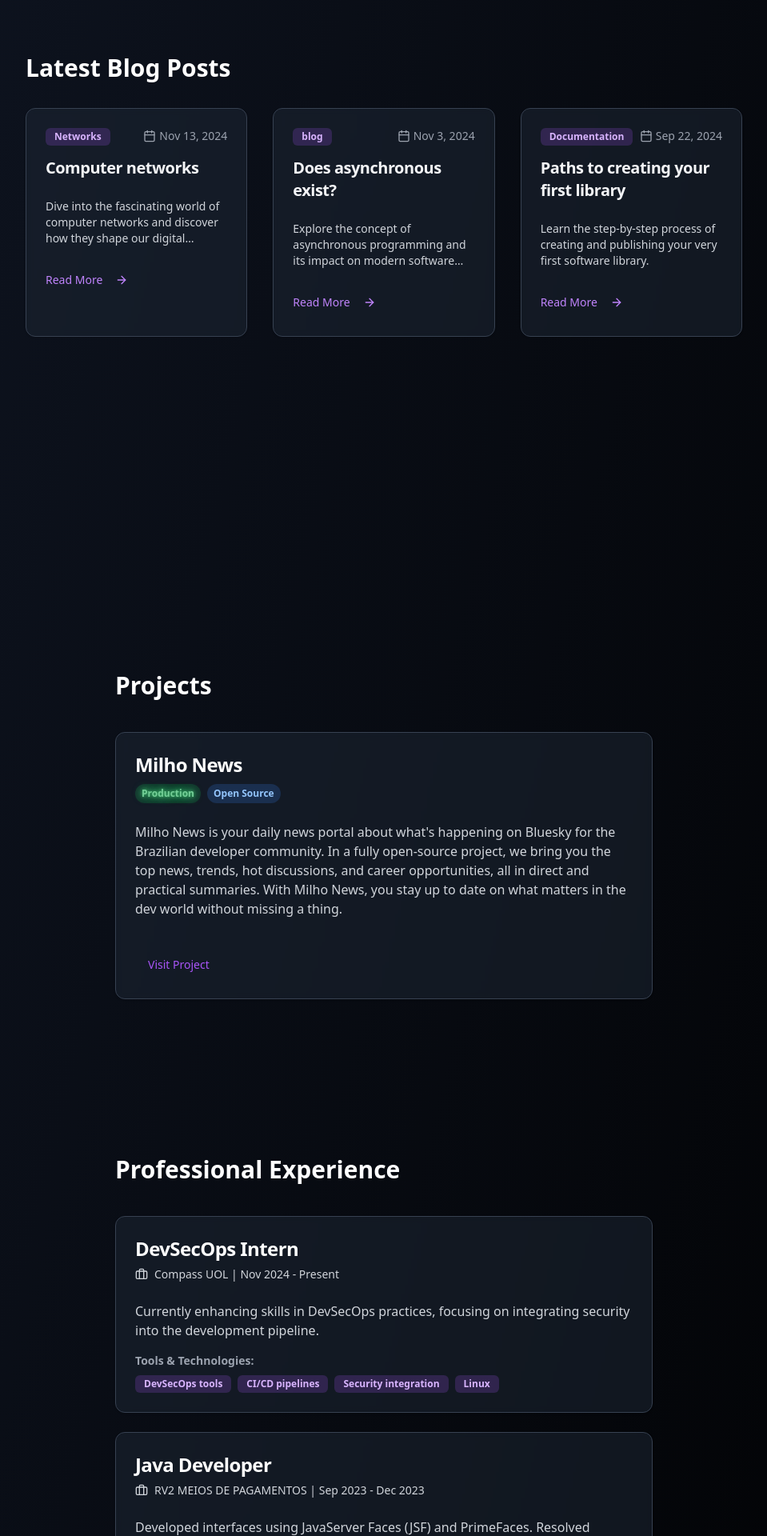
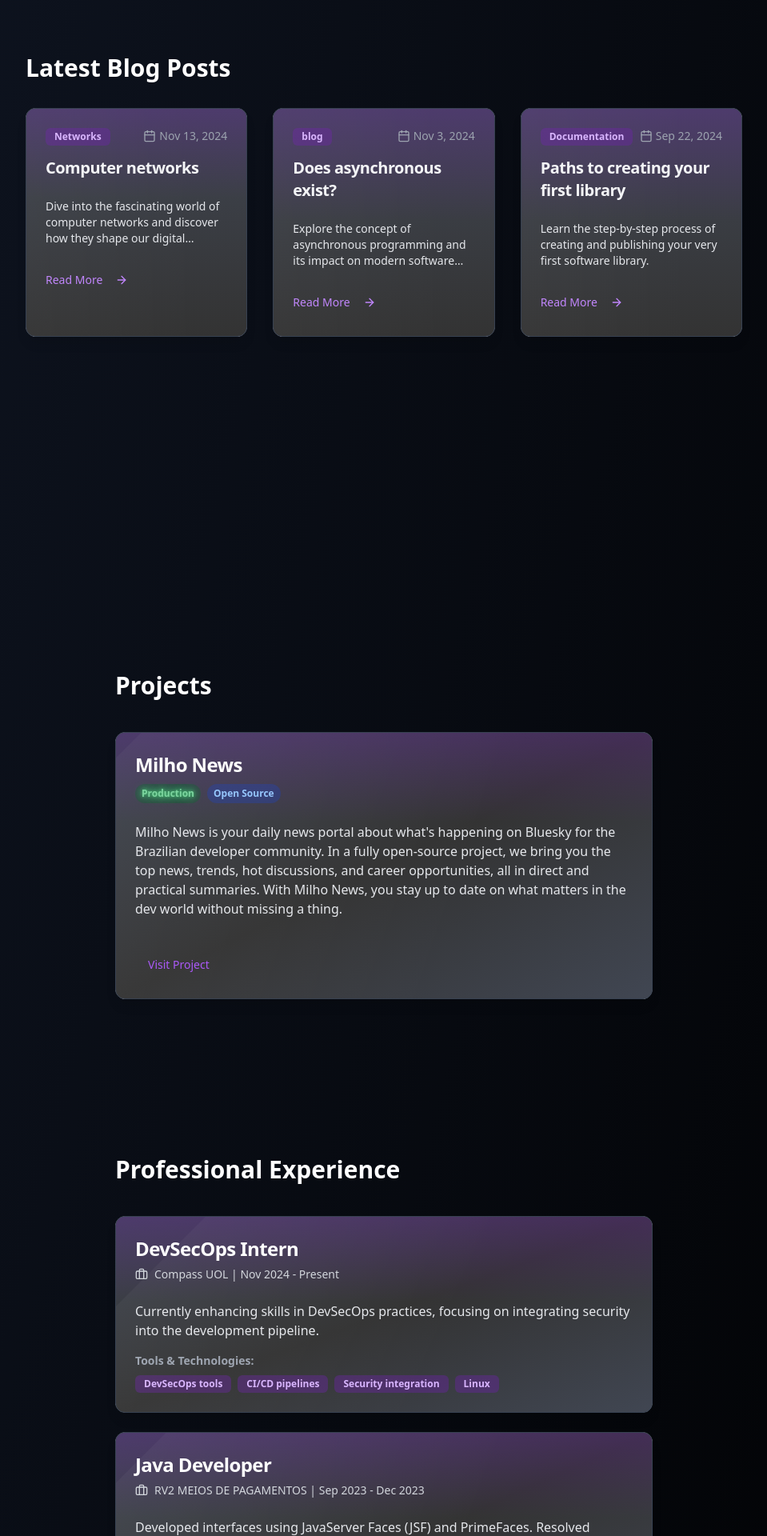
Before and after one commit to MarlonJerold/meusite, a Next.js app: page / in a window 1280 px wide. Shown: the part 1820-3740 px from the top of the page at 80% size, without its empty margins (160-1119 px from the left). Built offline with nearby package versions, Linux system fonts and the light colour scheme.

Commit message:
afrecuraram

```diff
--- a/components/developer-site.tsx
+++ b/components/developer-site.tsx
@@ -169,10 +169,10 @@ export function DeveloperSiteComponent() {
               <div className="grid gap-8 md:grid-cols-2 lg:grid-cols-3">
                 {blogPosts.map((post, index) => (
                     <Card key={index}
-                          className="bg-gray-800/50 border-gray-700 hover:border-purple-500 transition-all duration-300 backdrop-blur-sm">
-                      <CardHeader>
+                          className="bg-gradient-to-b from-gray-900/80 to-black/80 border-gray-700 hover:border-purple-500 transition-all duration-300 backdrop-blur-sm shadow-lg hover:shadow-purple-500/20 glass-card">
+                      <CardHeader className="bg-gradient-to-b from-purple-800/30 to-transparent">
                         <div className="flex justify-between items-start">
-                          <Badge variant="secondary" className="bg-purple-500/20 text-purple-300 mb-2">
+                          <Badge variant="secondary" className="bg-purple-800/40 text-purple-300 mb-2">
                             {post.type}
                           </Badge>
                           <div className="flex items-center text-gray-400 text-sm">
@@ -187,7 +187,7 @@ export function DeveloperSiteComponent() {
                         <CardTitle className="text-xl font-semibold text-gray-100">{post.title}</CardTitle>
                       </CardHeader>
                       <CardContent>
-                        <p className="text-gray-300 text-sm line-clamp-3">{post.excerpt}</p>
+                        <p className="text-gray-200 text-sm line-clamp-3">{post.excerpt}</p>
                       </CardContent>
                       <CardFooter>
                         <Button variant="link" asChild className="p-0 text-purple-400 hover:text-purple-300">
@@ -209,15 +209,15 @@ export function DeveloperSiteComponent() {
                 <h2 className="text-2xl md:text-3xl font-bold mb-4">Projects</h2>
                 {projects.map((project, index) => (
                     <Card key={index}
-                          className="bg-gray-800/50 border-gray-700 hover:border-purple-500 transition-all duration-300 backdrop-blur-sm">
-                      <CardHeader>
+                          className="bg-gradient-to-br from-gray-900/80 via-black/80 to-gray-900/80 border-gray-700 hover:border-purple-500 transition-all duration-300 backdrop-blur-sm shadow-lg hover:shadow-purple-500/20 glass-card">
+                      <CardHeader className="bg-gradient-to-b from-purple-800/30 to-transparent">
                         <div className="flex flex-col items-start gap-2">
                           <CardTitle className="text-xl md:text-2xl font-bold text-white">{project.title}</CardTitle>
                           <div className="flex flex-wrap gap-2">
                             {project.isProduction && (
                                 <span
                                     className={cn(
-                                        "px-2 py-1 text-xs font-semibold rounded-full bg-green-500/20 text-green-300",
+                                        "px-2 py-1 text-xs font-semibold rounded-full bg-green-800/40 text-green-300",
                                         "animate-pulse-neon"
                                     )}
                                 >
@@ -226,7 +226,7 @@ export function DeveloperSiteComponent() {
                             )}
                             {project.isOpenSource && (
                                 <span
-                                    className="px-2 py-1 text-xs font-semibold rounded-full bg-blue-500/20 text-blue-300">
+                                    className="px-2 py-1 text-xs font-semibold rounded-full bg-blue-800/40 text-blue-300">
                             Open Source
                           </span>
                             )}
@@ -234,7 +234,7 @@ export function DeveloperSiteComponent() {
                         </div>
                       </CardHeader>
                       <CardContent>
-                        <p className="text-sm md:text-base text-gray-300 mb-4">{project.description}</p>
+                        <p className="text-sm md:text-base text-gray-200 mb-4">{project.description}</p>
                       </CardContent>
                       <CardFooter>
                         <div className="flex flex-col sm:flex-row space-y-2 sm:space-y-0 sm:space-x-4">
@@ -259,8 +259,8 @@ export function DeveloperSiteComponent() {
                 <h2 className="text-2xl md:text-3xl font-bold mb-4">Professional Experience</h2>
                 {experiences.map((exp, index) => (
                     <Card key={index}
-                          className="bg-gray-800/50 border-gray-700 hover:border-purple-500 transition-all duration-300 backdrop-blur-sm">
-                      <CardHeader>
+                          className="bg-gradient-to-br from-gray-900/80 via-black/80 to-gray-900/80 border-gray-700 hover:border-purple-500 transition-all duration-300 backdrop-blur-sm shadow-lg hover:shadow-purple-500/20 glass-card">
+                      <CardHeader className="bg-gradient-to-b from-purple-800/30 to-transparent">
                         <CardTitle className="text-xl md:text-2xl font-bold text-white">{exp.title}</CardTitle>
                         <div className="flex items-center text-gray-300 text-sm">
                           <Briefcase className="w-4 h-4 mr-2"/>
@@ -268,12 +268,12 @@ export function DeveloperSiteComponent() {
                         </div>
                       </CardHeader>
                       <CardContent>
-                        <p className="text-sm md:text-base text-gray-300 mb-4">{exp.description}</p>
+                        <p className="text-sm md:text-base text-gray-200 mb-4">{exp.description}</p>
                         <div className="mt-4">
                           <h3 className="text-sm font-semibold text-gray-400 mb-2">Tools & Technologies:</h3>
                           <div className="flex flex-wrap gap-2">
                             {exp.tools.map((tool, toolIndex) => (
-                                <Badge key={toolIndex} variant="secondary" className="bg-purple-500/20 text-purple-300">
+                                <Badge key={toolIndex} variant="secondary" className="bg-purple-800/40 text-purple-300">
                                   {tool}
                                 </Badge>
                             ))}
@@ -291,9 +291,9 @@ export function DeveloperSiteComponent() {
               <div className="grid grid-cols-1 gap-6 transition-all duration-300 ease-in-out">
                 <h2 className="text-2xl md:text-3xl font-bold mb-4">Contact Me</h2>
                 <Card
-                    className="bg-gray-800/50 border-gray-700 hover:border-purple-500 transition-all duration-300 backdrop-blur-sm">
+                    className="bg-gradient-to-br from-gray-900/80 via-black/80 to-gray-900/80 border-gray-700 hover:border-purple-500 transition-all duration-300 backdrop-blur-sm shadow-lg hover:shadow-purple-500/20 glass-card">
                   <CardContent className="p-6">
-                    <p className="text-sm md:text-base text-gray-300 mb-6">
+                    <p className="text-sm md:text-base text-gray-200 mb-6">
                       Feel free to reach out to me through any of the following channels:
                     </p>
                     <div className="space-y-4">
@@ -339,6 +339,37 @@ export function DeveloperSiteComponent() {
           .animate-pulse-neon {
             animation: pulseNeon 3s ease-in-out infinite;
           }
+          .glass-card {
+            position: relative;
+            overflow: hidden;
+          }
+          .glass-card::before {
+            content: '';
+            position: absolute;
+            top: -50%;
+            left: -50%;
+            width: 200%;
+            height: 200%;
+            background: linear-gradient(
+                to bottom right,
+                rgba(255, 255, 255, 0.05) 0%,
+                rgba(255, 255, 255, 0.02) 40%,
+                rgba(255, 255, 255, 0) 60%
+            );
+            transform: rotate(-45deg);
+            pointer-events: none;
+          }
+          .glass-card:hover::before {
+            animation: glass-shine 1.5s ease-in-out;
+          }
+          @keyframes glass-shine {
+            0% {
+              transform: rotate(-45deg) translate(-50%, -50%);
+            }
+            100% {
+              transform: rotate(-45deg) translate(150%, 150%);
+            }
+          }
         `}</style>
 
         <footer className="border-t border-gray-800 py-4 text-center text-gray-400 text-sm">
```
